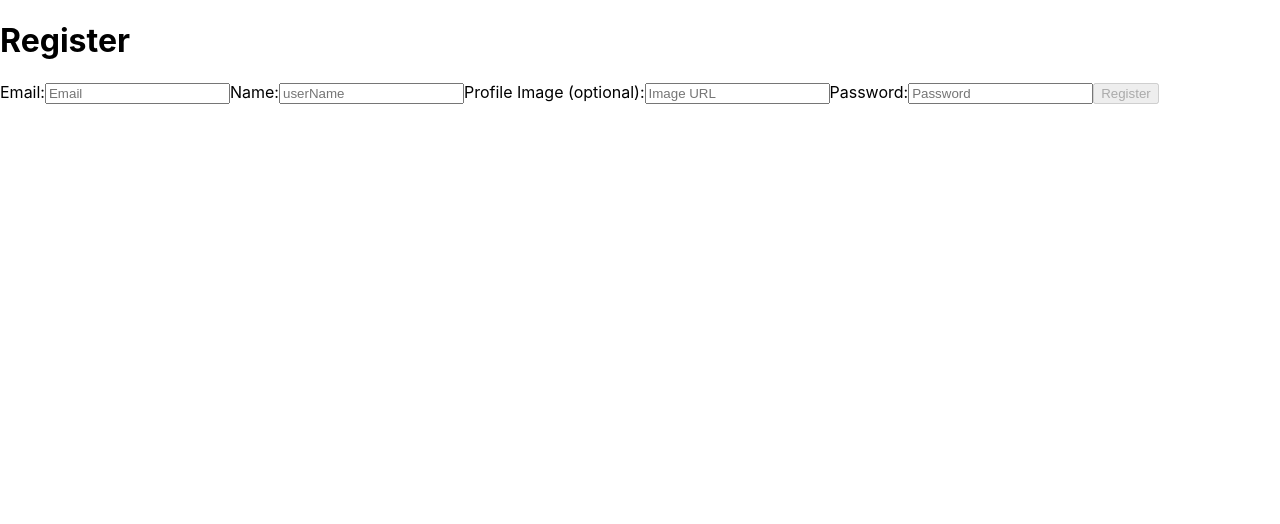
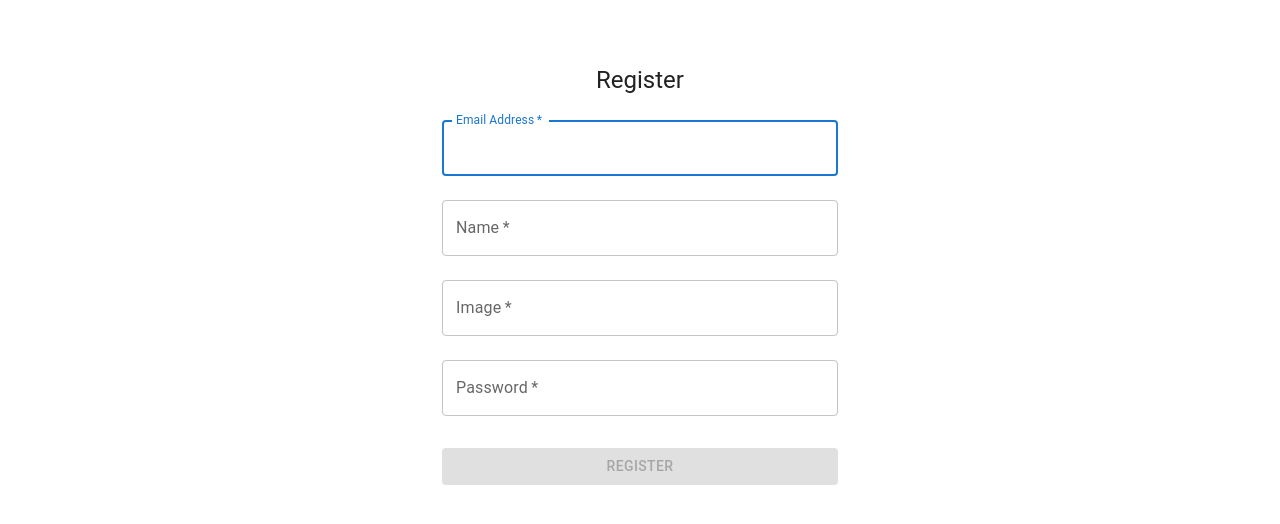
Before and after one commit to VictorVidal08/frontend-waid, a React (Create React App) app: page /register in a window 1280 px wide. Shown: the top 524 px of the page. Built offline with nearby package versions, Linux system fonts and the light colour scheme.

Commit message:
feat: adding style into registeter page

```diff
--- a/package.json
+++ b/package.json
@@ -3,6 +3,10 @@
   "version": "0.1.0",
   "private": true,
   "dependencies": {
+    "@emotion/react": "^11.10.5",
+    "@emotion/styled": "^11.10.5",
+    "@mui/icons-material": "^5.10.16",
+    "@mui/material": "^5.10.17",
     "@testing-library/jest-dom": "^5.16.5",
     "@testing-library/react": "^13.4.0",
     "@testing-library/user-event": "^13.5.0",
--- a/src/pages/Register.tsx
+++ b/src/pages/Register.tsx
@@ -2,9 +2,17 @@ import React, { useEffect, useState } from "react";
 import { register } from "../services/Requests";
 import { IRegister } from "../interfaces/IRegister";
 import { useNavigate } from "react-router-dom";
+import Button from '@mui/material/Button';
+import CssBaseline from '@mui/material/CssBaseline';
+import TextField from '@mui/material/TextField';
+import Box from '@mui/material/Box';
+import Typography from '@mui/material/Typography';
+import Container from '@mui/material/Container';
+import { createTheme, ThemeProvider } from '@mui/material/styles';
 
 export default function Register() {
 
+    const theme = createTheme();
     const navigate = useNavigate();
 
     const [userName, setName] = useState('');
@@ -31,68 +39,92 @@ export default function Register() {
 
     const handleSubmit = async (e: React.FormEvent<HTMLFormElement>) => {
         e.preventDefault();
-        const userData = {email, password, userName, image}
+        const userData = { email, password, userName, image }
         const user = await register(userData as IRegister);
         const { token } = user.data;
-        const userRegister = {email, userName, image, token}
+        const userRegister = { email, userName, image, token }
         console.log('REGISTRO', userRegister);
         localStorage.setItem('user', JSON.stringify(userRegister));
         navigate('/social-posts');
     };
 
     return (
-        <div>
-        <h1>Register</h1>
-        <form
-            onSubmit={ (e) => handleSubmit(e) }
+        <ThemeProvider theme={theme}>
+            <Container component="main" maxWidth="xs">
+                <CssBaseline />
+                <Box
+                    sx={{
+                        marginTop: 8,
+                        display: 'flex',
+                        flexDirection: 'column',
+                        alignItems: 'center',
+                    }}
                 >
-            <label>
-                Email:
-                <input
-                placeholder="Email"
+                    <Typography component="h1" variant="h5">Register</Typography>
+                    <Box component="form"
+                        noValidate sx={{ mt: 1 }}
+                        onSubmit={(e) => handleSubmit(e)}
+                    >
+                        <TextField
+                            margin="normal"
+                            required
+                            fullWidth
+                            id="email"
+                            label="Email Address"
+                            value={email}
+                            onChange={({ target }) => setEmail(target.value)}
+                            autoComplete="email"
+                            autoFocus
+                        />
+                        <TextField
+                            value={userName}
+                            onChange={({ target }) => setName(target.value)}
+                            margin="normal"
+                            required
+                            fullWidth
+                            name="name"
+                            label="Name"
                             type="text"
-                name="email"
-                value={ email }
-                onChange={ ({ target }) => setEmail(target.value) }
+                            id="name"
+                            autoComplete="name"
                         />
-            </label>
-            <label>
-                Name:
-                <input
+                        <TextField
+                            value={image}
+                            onChange={({ target }) => setImage(target.value)}
+                            margin="normal"
+                            required
+                            fullWidth
+                            name="image"
+                            label="Image"
                             type="text"
-                name="name"
-                placeholder="userName"
-                value={ userName }
-                onChange={ ({ target }) => setName(target.value) }
+                            id="image"
+                            autoComplete="image"
                         />
-            </label>
-            <label>
-                Profile Image (optional):
-                <input
-                type="text"
-                name="image"
-                placeholder="Image URL"
-                value={ image }
-                onChange={ ({ target }) => setImage(target.value) }
+                        <TextField
+                            value={password}
+                            onChange={({ target }) => setPassword(target.value)}
+                            margin="normal"
+                            required
+                            fullWidth
+                            name="password"
+                            label="Password"
+                            type="password"
+                            id="password"
+                            autoComplete="current-password"
                         />
-            </label>
-            <label>
-                Password:
-                <input
-                placeholder="Password"
-                type="password"
-                name="password"
-                value={ password }
-                onChange={ ({ target }) => setPassword(target.value) }
-                />
-            </label>
-            <button
+
+                        <Button
                             type="submit"
-            disabled={ enable }
+                            disabled={enable}
+                            fullWidth
+                            variant="contained"
+                            sx={{ mt: 3, mb: 2 }}
                         >
                             Register
-            </button>
-        </form>
-        </div>
+                        </Button>
+                    </Box>
+                </Box>
+            </Container>
+        </ThemeProvider>
     );
 }
```
Also changed, not shown: 1 other file (tests, documents, lock files or other folders). Lines whose indentation alone changed are shown as unchanged.
